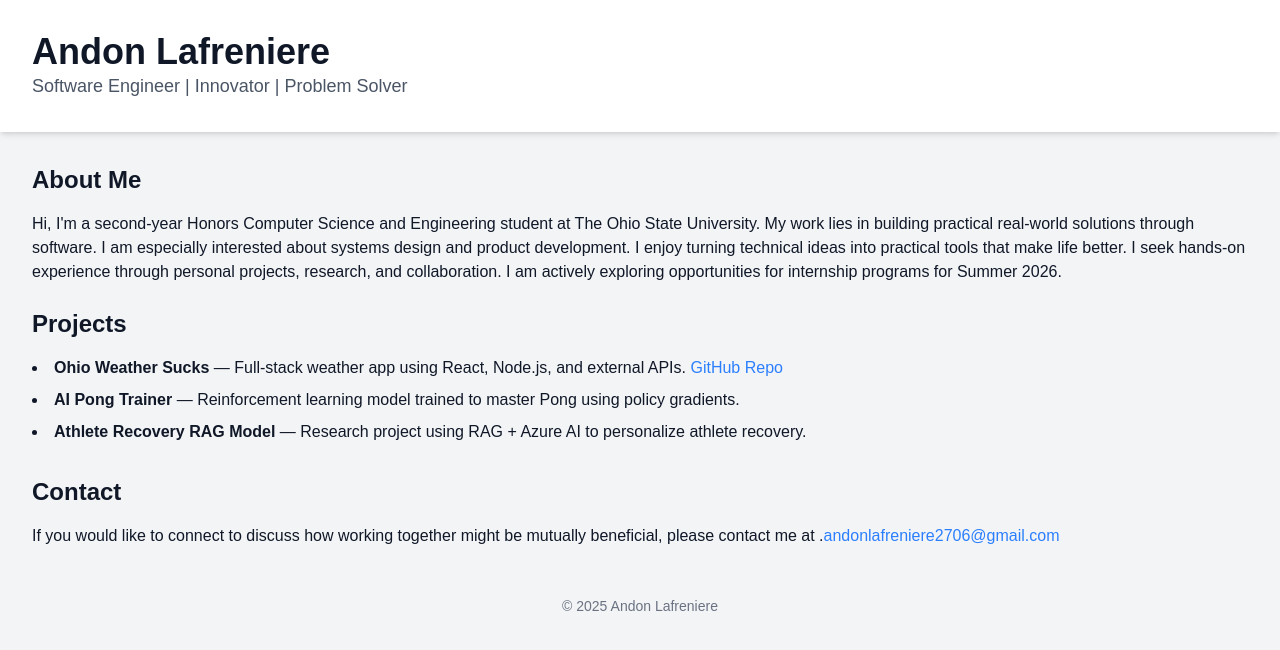
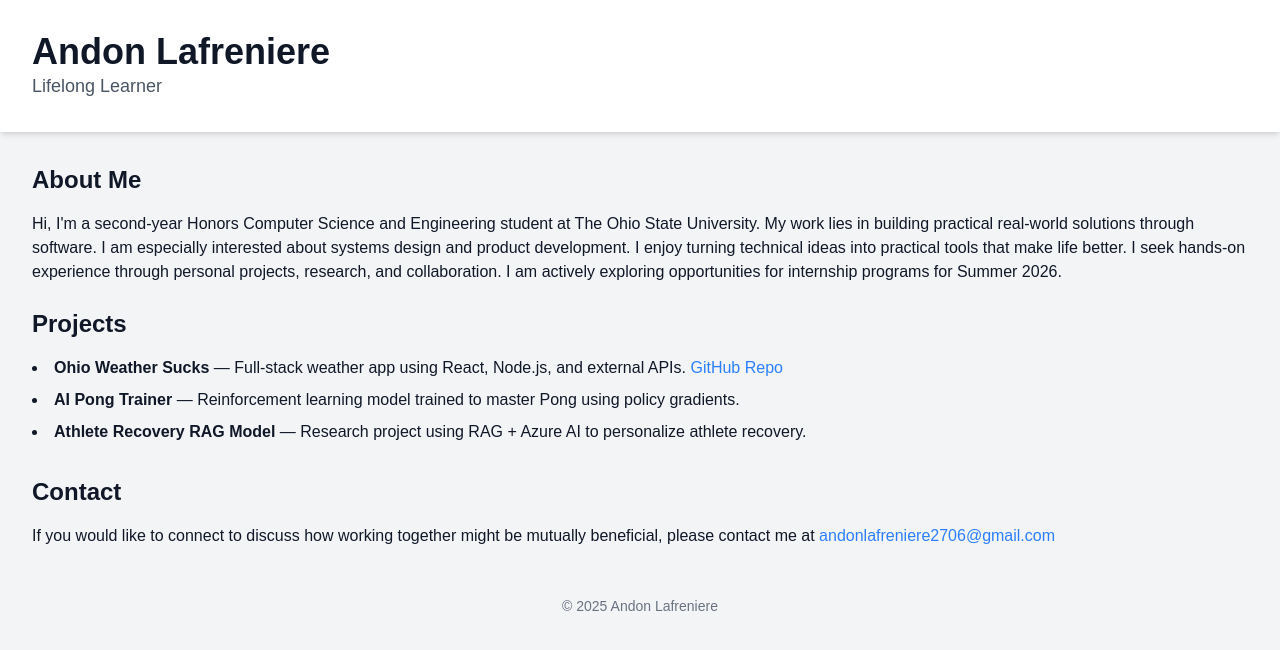
Before and after one commit to Andon-LaFreniere/andon-2025, a Next.js app: page / in a window 1280 px wide. Shown: the top 650 px of the page. Built offline with nearby package versions, Linux system fonts and the light colour scheme.

Commit message:
small changes

```diff
--- a/app/page.tsx
+++ b/app/page.tsx
@@ -5,7 +5,7 @@
     <main className="min-h-screen bg-gray-100 text-gray-900">
       <header className="p-8 bg-white shadow-md">
         <h1 className="text-4xl font-bold">Andon Lafreniere</h1>
-        <p className="text-lg text-gray-600">Software Engineer | Innovator | Problem Solver</p>
+        <p className="text-lg text-gray-600">Lifelong Learner</p>
       </header>
 
       <section className="p-8">
@@ -32,7 +32,7 @@
 
         <h2 className="text-2xl font-semibold mt-8 mb-4">Contact</h2>
         <p>
-          If you would like to connect to discuss how working together might be mutually beneficial, please contact me at {""}.
+          If you would like to connect to discuss how working together might be mutually beneficial, please contact me at {""}
           <a href="mailto:andonlafreniere2706@gmail.com" className="text-blue-500 hover:underline">andonlafreniere2706@gmail.com</a>
         </p>
       </section>
```
